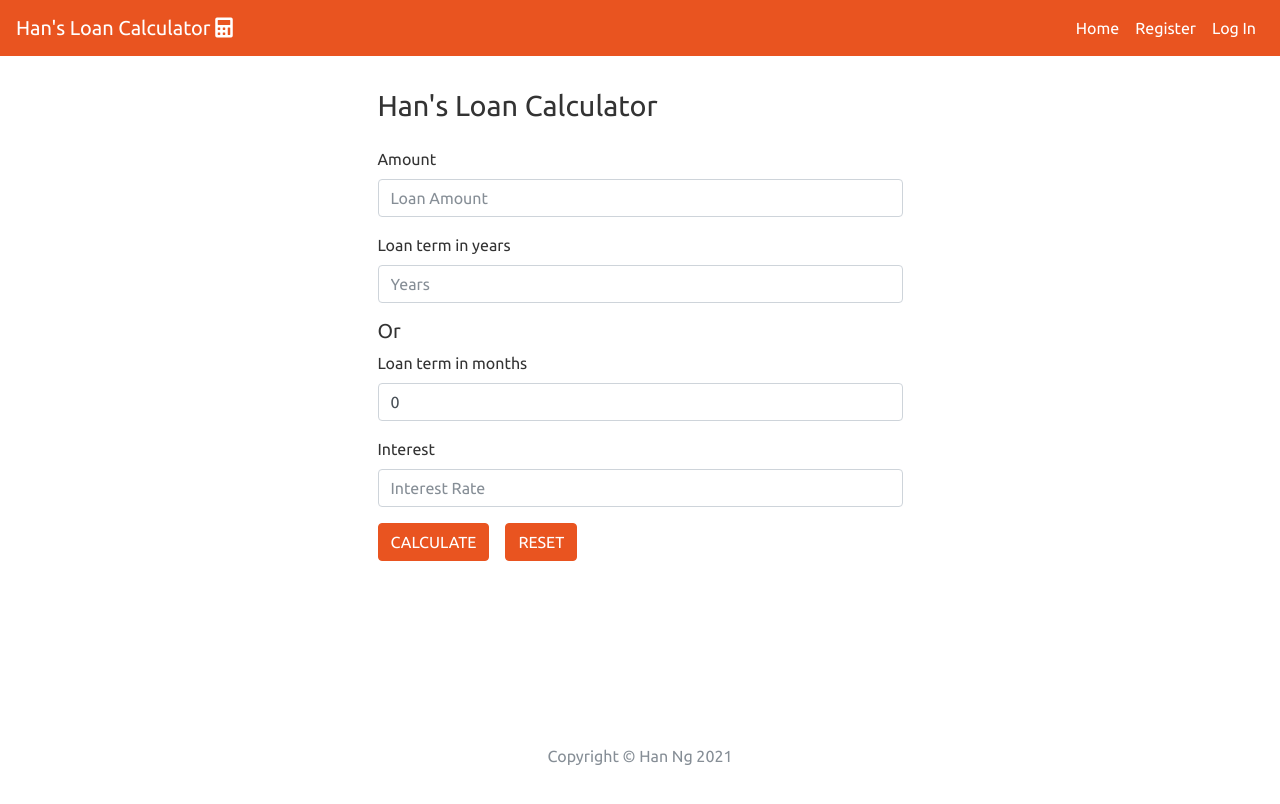
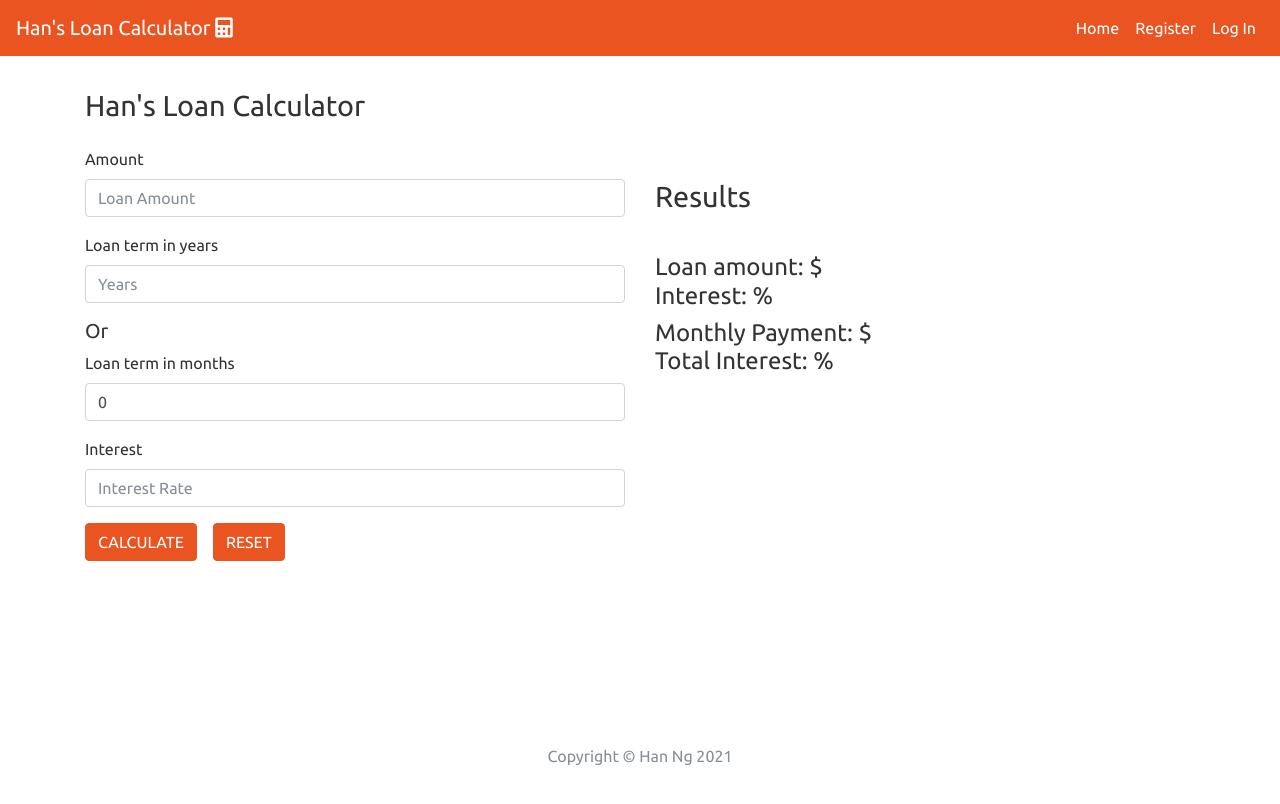
Before and after one commit to hanvnguyen94/loan-calculator, a React (Create React App) app: page /#/ in a window 1280 px wide. Shown: the top 804 px of the page. Built offline with nearby package versions, Linux system fonts and the light colour scheme.

Commit message:
there is an error when calculate months to years

```diff
--- a/src/components/Calculator.js
+++ b/src/components/Calculator.js
@@ -1,18 +1,17 @@
 import React, { useState } from 'react'
-import FormContainer from './FormContainer'
 import { Form, Button, Row, Col } from 'react-bootstrap'
 import { withRouter } from 'react-router-dom'
 
 
 const Calculator = () => {
   // using hooks to manage state
-  // const [state, setState] = useState()
 
   // initiate state with empty properties
   const [userInput, setUserInput] = useState({
     amount: '',
     interest: '',
-    years: ''
+    years: '',
+    month: ''
   })
 
   // create state to store results value
@@ -27,7 +26,7 @@ const Calculator = () => {
 
   const [error, setError] = useState('')
 
-  const calculateLoan = ({ amount, interest, years }) => {
+  const calculateLoan = ({ amount, interest, years, months }) => {
 
     const inputAmount = Number(amount)
 
@@ -105,7 +104,9 @@ const Calculator = () => {
       amount: '',
       interest: '',
       years: '',
+      month: ''
     })
+
 
     setResults({
       monthlyPayment: '',
@@ -117,11 +118,11 @@ const Calculator = () => {
 
 
   return (
-    <FormContainer className='pt-3'>
-      {!results.isResult ?
-        (
     <>
       <h1>Han's Loan Calculator</h1>
+      <Row>
+        <Col md={6}>
+
           {error}
           <Form onSubmit={submitHandler}>
             {/* checking if the page has calculated results or not */}
@@ -156,8 +157,8 @@ const Calculator = () => {
               <Form.Control
                 required
                 type='text'
-                  placeholder='Years'
-                  name='years'
+                placeholder='Months'
+                name='months'
                 value={userInput.years * 12}
                 onChange={handleInputChange}
               ></Form.Control>
@@ -189,9 +190,8 @@ const Calculator = () => {
               </Button>
 
           </Form>
-          </>
-        ) : (
-          <>
+        </Col>
+        <Col md={6}>
           <Row className='py-3'>
             <Col>
               <h1>Results</h1>
@@ -201,8 +201,7 @@ const Calculator = () => {
             <Col>
               <h4>
                 Loan amount: ${userInput.amount} <br />
-                  Interest: {userInput.interest}% <br />
-                  Years to repay: {userInput.years} years <br />
+                Interest: {userInput.interest}%
               </h4>
             </Col>
           </Row>
@@ -211,21 +210,14 @@ const Calculator = () => {
             <Col>
               <h4>
                 Monthly Payment: ${results.monthlyPayment} <br />
-                  Total Payments: {results.totalPayment} <br />
                 Total Interest: {results.totalInterest}% <br />
               </h4>
             </Col>
           </Row>
 
-            <Form.Control
-              value='RESET'
-              type='button'
-              onClick={resetCalculator}
-            />
+        </Col>
+      </Row>
     </>
-        )}
-    </FormContainer>
-
   )
 }
 
```
Lines whose indentation alone changed are shown as unchanged.
